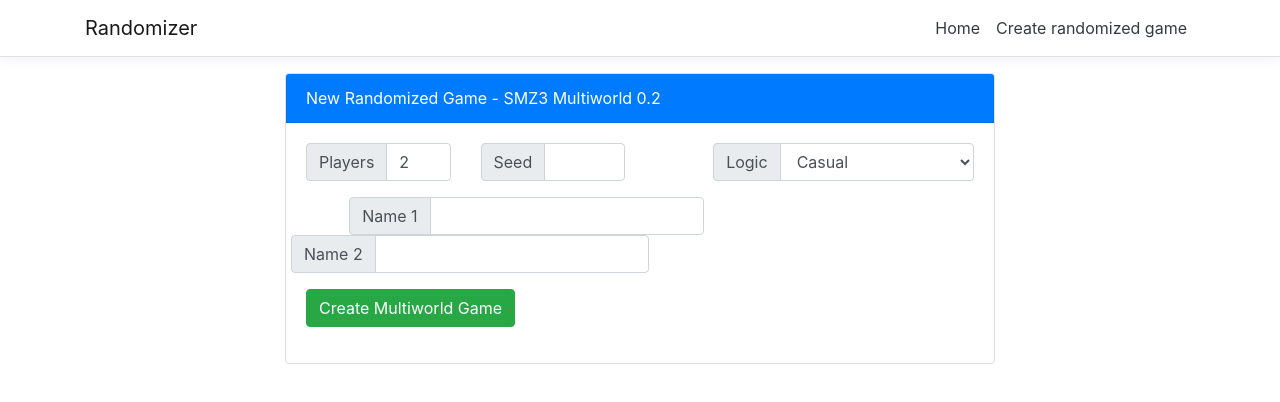
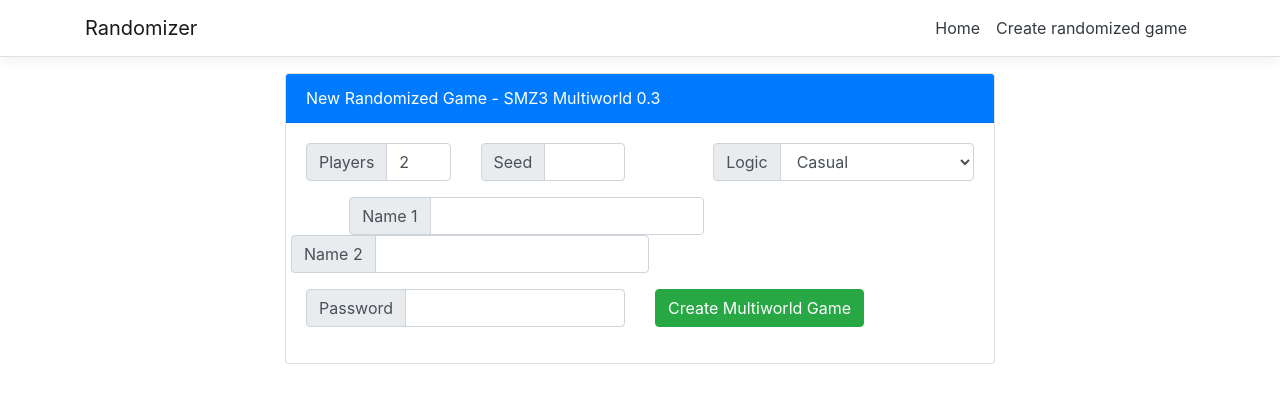
Before and after one commit to tewtal/SMZ3Randomizer, a React (Create React App) app in the folder WebRandomizer/ClientApp/: page /randomizer in a window 1280 px wide. Shown: the top 402 px of the page. Built offline with nearby package versions, Linux system fonts and the light colour scheme.

Commit message:
Add temporary password protection

```diff
--- a/WebRandomizer/ClientApp/src/components/Randomizer.js
+++ b/WebRandomizer/ClientApp/src/components/Randomizer.js
@@ -5,11 +5,12 @@ export class Randomizer extends Component {
     static displayName = Randomizer.name;
     constructor(props) {
         super(props);
-        this.state = { showGeneratingDialog: false, seed: [], players: 2, playerNames: ["", ""], logic: "casual", seedNumber: "" };
+        this.state = { showGeneratingDialog: false, seed: [], players: 2, playerNames: ["", ""], logic: "casual", seedNumber: "", password: "" };
         this.updatePlayers = this.updatePlayers.bind(this);
         this.updatePlayerName = this.updatePlayerName.bind(this);
         this.updateLogic = this.updateLogic.bind(this);
         this.updateSeedNumber = this.updateSeedNumber.bind(this);
+        this.updatePassword = this.updatePassword.bind(this);
         this.createGame = this.createGame.bind(this);
     }
 
@@ -19,7 +20,7 @@ export class Randomizer extends Component {
         this.setState({ showGeneratingDialog: true });
 
         try {
-            let opts = { "mode": "multiworld", "logic": this.state.logic, "worlds": this.state.players, "seed": this.state.seedNumber };
+            let opts = { "mode": "multiworld", "logic": this.state.logic, "worlds": this.state.players, "seed": this.state.seedNumber, "password": this.state.password };
 
             for (let p = 0; p < this.state.players; p++) {
                 opts["player-" + p] = this.state.playerNames[p];
@@ -75,6 +76,10 @@ export class Randomizer extends Component {
         this.setState({ seedNumber: e.target.value });
     }
 
+    updatePassword(e) {
+        this.setState({ password: e.target.value });
+    }
+
     render() {
 
         let playerInputs = [];
@@ -97,7 +102,7 @@ export class Randomizer extends Component {
                     <Col md="8">
                         <Card>
                             <CardHeader className="bg-primary text-white">
-                                New Randomized Game - SMZ3 Multiworld 0.2
+                                New Randomized Game - SMZ3 Multiworld 0.3
                             </CardHeader>
                             <CardBody>
                                 <Form onSubmit={this.createGame}>
@@ -136,6 +141,14 @@ export class Randomizer extends Component {
                                     </Row>
                                     <Row className="form-group">
                                         <Col md="6">
+                                            <InputGroup>
+                                                <InputGroupAddon addonType="prepend">
+                                                    <InputGroupText>Password</InputGroupText>
+                                                </InputGroupAddon>
+                                                <Input id="password" defaultValue={this.state.password} onChange={this.updatePassword} />
+                                            </InputGroup>
+                                        </Col>
+                                        <Col md="6">
                                             <Button color="success" type="submit">Create Multiworld Game</Button>
                                         </Col>
                                     </Row>
```
Also changed, not shown: 1 other file (tests, documents, lock files or other folders).
